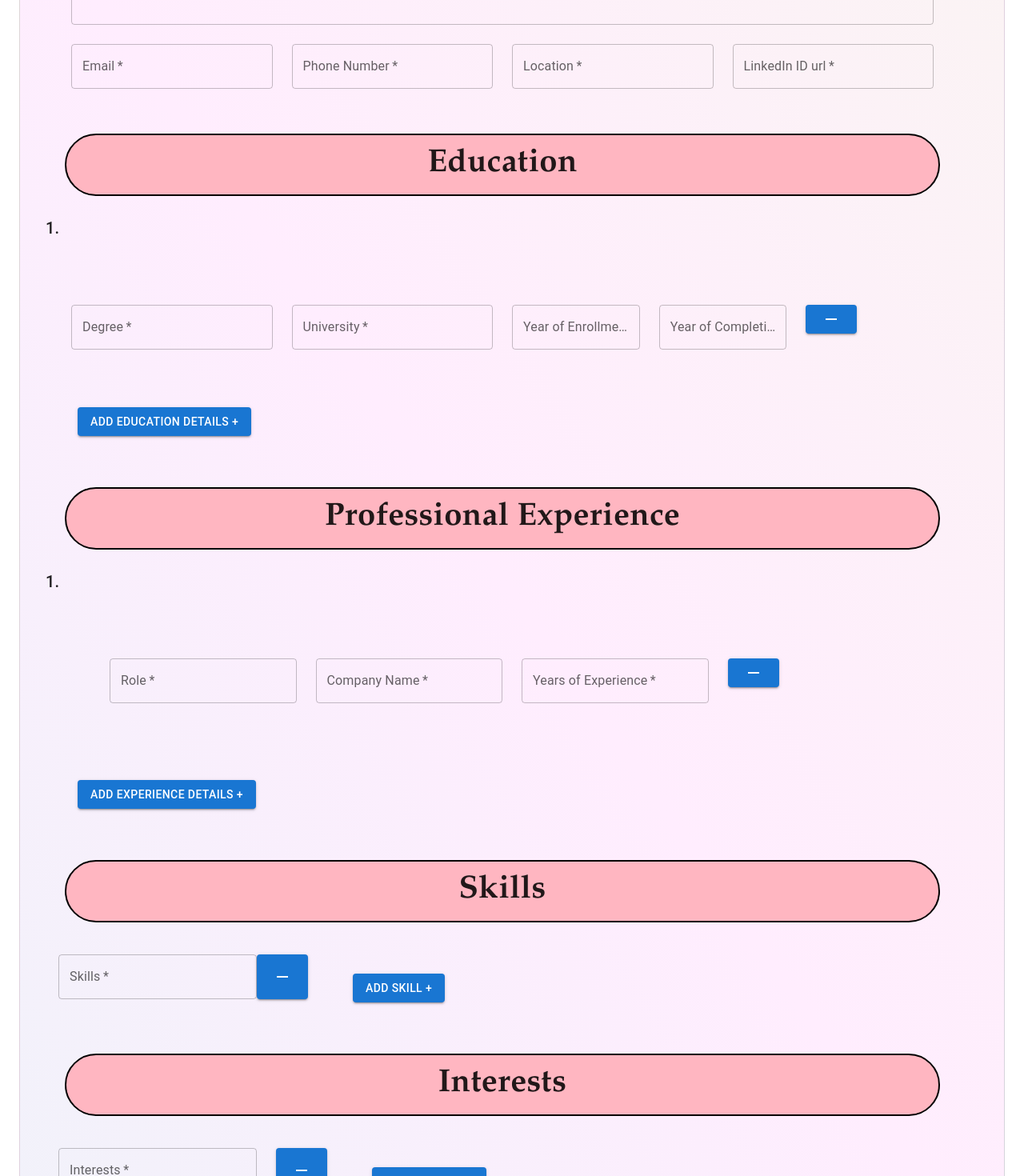
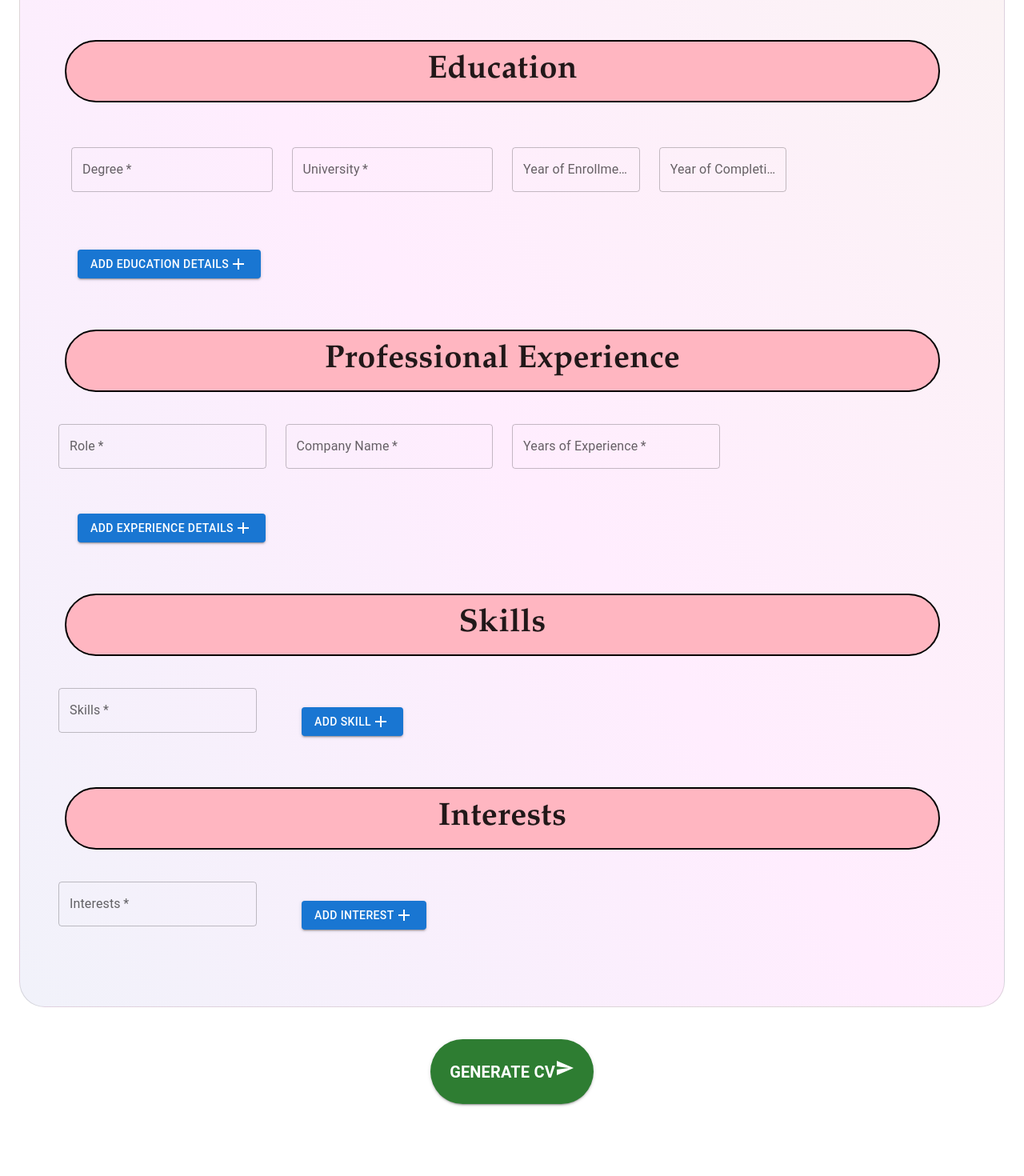
Before and after one commit to Muaz-Ashraf/Resume-Builder, a React (Vite) app: page / in a window 1280 px wide. Shown: the part 660-2130 px from the top of the page at 80% size. After the commit the page ends 2072 px from the top, so only its background shows below. Built offline with nearby package versions, Linux system fonts and the light colour scheme.

Commit message:
start adding validation

```diff
--- a/src/Components/InputForm.jsx
+++ b/src/Components/InputForm.jsx
@@ -13,8 +13,20 @@ import CustomCard from "./UI/CustomCard";
 import SectionDivider from "./UI/SectionDivider";
 import { Stack } from "@mui/system";
 import RemoveIcon from "@mui/icons-material/Remove";
+import SendIcon from "@mui/icons-material/Send";
+import AddIcon from "@mui/icons-material/Add";
 
 const InputForm = () => {
+  const [formData, setFormData] = useState([{}]);
+  const [errorStatement, setErrorStatement] = useState({
+    nameError: "",
+    emailError: "",
+    phoneError: "",
+    linkedInError: "",
+    titleError: "",
+    descriptionError: "",
+    locationError: "",
+  });
   const [personalInfo, setPersonalInfo] = useState([
     {
       name: "",
@@ -96,6 +108,7 @@ const InputForm = () => {
     skills.splice(index, 1);
     setSkills([...skills]);
   };
+
   const removeInterestHandler = (index) => {
     interests.splice(index, 1);
     setInterests([...interests]);
@@ -135,13 +148,11 @@ const InputForm = () => {
     setExperience(updatedExperience);
     setFormData({ ...formData, experience: updatedExperience });
   };
-  const [formData, setFormData] = useState([{}]);
 
   function submitHandler(e) {
     e.preventDefault();
-
+    navigate("./resume", { state: formData });
     console.log(formData);
-    navigate("./resume", { state: formData });
   }
   return (
     <>
@@ -174,14 +185,17 @@ const InputForm = () => {
 
             {personalInfo.map((values, index) => {
               return (
-                <Grid container key={index} spacing={3} mt={3} p={4}>
+                <Grid container key={index} spacing={3} p={4}>
                   <Grid item xs={12} sm={4}>
                     <TextField
+                      key={index + "name"}
                       name="name"
                       value={values.name}
                       variant="outlined"
                       label="Name"
                       type="text"
+                      error={!!errorStatement.nameError}
+                      helperText={errorStatement.nameError}
                       fullWidth
                       required
                       onChange={(e) =>
@@ -191,6 +205,7 @@ const InputForm = () => {
                   </Grid>
                   <Grid item xs={12} sm={4}>
                     <TextField
+                      key={index + "title"}
                       name="title"
                       id="title"
                       value={values.title}
@@ -207,6 +222,7 @@ const InputForm = () => {
                   <Grid item xs={12} sm={4}>
                     <InputLabel htmlFor="image">Upload your Picture</InputLabel>
                     <Input
+                      key={index + "img"}
                       name="Image"
                       accept="image/*"
                       type="file"
@@ -227,7 +243,7 @@ const InputForm = () => {
                   </Grid>
                   <Grid item xs={12} sm={12}>
                     <TextField
-                      rows={4}
+                      key={index + "de"}
                       name="description"
                       value={values.description}
                       variant="outlined"
@@ -248,6 +264,7 @@ const InputForm = () => {
 
                   <Grid item xs={12} sm={3}>
                     <TextField
+                      key={index + "email"}
                       name="email"
                       value={values.email}
                       type="email"
@@ -263,6 +280,7 @@ const InputForm = () => {
 
                   <Grid item xs={12} sm={3}>
                     <TextField
+                      key={index + "p"}
                       name="phone"
                       variant="outlined"
                       value={values.phone}
@@ -321,11 +339,10 @@ const InputForm = () => {
             {educationDetails.map((values, index) => {
               return (
                 <>
-                  <Typography variant="h6">{`${index + 1}.`}</Typography>
-
-                  <Grid container key={index} spacing={3} mt={3} p={4}>
+                  <Grid container key={index} spacing={3} p={4}>
                     <Grid item xs={12} sm={3}>
                       <TextField
+                        key={index + "degree"}
                         name="degree"
                         variant="outlined"
                         value={values.degree}
@@ -344,6 +361,7 @@ const InputForm = () => {
                     </Grid>
                     <Grid item xs={12} sm={3}>
                       <TextField
+                        key={index + "university"}
                         name="university"
                         variant="outlined"
                         value={values.university}
@@ -362,6 +380,7 @@ const InputForm = () => {
                     </Grid>
                     <Grid item xs={12} sm={2}>
                       <TextField
+                        key={index + "Ye"}
                         name="Year of Enrollment"
                         variant="outlined"
                         value={values.yearEnrolled}
@@ -380,6 +399,7 @@ const InputForm = () => {
                     </Grid>
                     <Grid item xs={12} sm={2}>
                       <TextField
+                        key={index + "yc"}
                         name="Year of Completion"
                         variant="outlined"
                         value={values.yearCompleted}
@@ -396,14 +416,16 @@ const InputForm = () => {
                         }
                       ></TextField>
                     </Grid>
+                    {educationDetails.length > 1 && (
                       <Grid item xs={12} sm={2}>
                         <Button
                           variant="contained"
-                        onClick={removeEducationHandler}
+                          onClick={() => removeEducationHandler(index)}
                         >
                           <RemoveIcon />
                         </Button>
                       </Grid>
+                    )}
                   </Grid>
                 </>
               );
@@ -415,7 +437,8 @@ const InputForm = () => {
               m={5}
             >
               <Button variant="contained" onClick={addEducationHandler}>
-                Add Education Details +
+                Add Education Details
+                <AddIcon />
               </Button>
             </Box>
 
@@ -423,10 +446,10 @@ const InputForm = () => {
             {experience.map((values, index) => {
               return (
                 <>
-                  <Typography variant="h6">{`${index + 1}.`}</Typography>
-                  <Grid container key={index} m={3} spacing={3} p={4}>
+                  <Grid container key={index} spacing={3} p={2}>
                     <Grid item xs={12} sm={3}>
                       <TextField
+                        key={index + "role"}
                         name="Role"
                         value={values.role}
                         variant="outlined"
@@ -441,6 +464,7 @@ const InputForm = () => {
                     </Grid>
                     <Grid item xs={12} sm={3}>
                       <TextField
+                        key={index + "company"}
                         name="company"
                         value={values.company}
                         variant="outlined"
@@ -459,6 +483,7 @@ const InputForm = () => {
                     </Grid>
                     <Grid item xs={12} sm={3}>
                       <TextField
+                        key={index + "years"}
                         name="Years"
                         value={values.yearsCompany}
                         variant="outlined"
@@ -475,6 +500,7 @@ const InputForm = () => {
                         }
                       ></TextField>
                     </Grid>
+                    {experience.length > 1 && (
                       <Grid item xs={12} sm={3}>
                         <Button
                           variant="contained"
@@ -483,6 +509,7 @@ const InputForm = () => {
                           <RemoveIcon />
                         </Button>
                       </Grid>
+                    )}
                   </Grid>
                 </>
               );
@@ -494,7 +521,8 @@ const InputForm = () => {
               m={5}
             >
               <Button variant="contained" onClick={addExperienceHandler}>
-                Add Experience Details +
+                Add Experience Details
+                <AddIcon />
               </Button>
             </Box>
 
@@ -509,7 +537,7 @@ const InputForm = () => {
                         mt={2}
                         key={index}
                         name="skills"
-                        value={items.skills}
+                        value={items}
                         variant="outlined"
                         label="Skills"
                         type="text"
@@ -519,9 +547,16 @@ const InputForm = () => {
                           handleSkillChange(index, e.target.value)
                         }
                       ></TextField>
-                      <Button variant="contained" onClick={removeSkillHandler}>
+                      {skills.length > 1 && (
+                        <Button
+                          variant="contained"
+                          onClick={() => {
+                            removeSkillHandler(index);
+                          }}
+                        >
                           <RemoveIcon />
                         </Button>
+                      )}
                     </Stack>
                   </Stack>
                 </>
@@ -535,7 +570,8 @@ const InputForm = () => {
               m={5}
             >
               <Button variant="contained" onClick={addSkillHandler}>
-                Add Skill +
+                Add Skill
+                <AddIcon />
               </Button>
             </Box>
             <SectionDivider>Interests</SectionDivider>
@@ -544,12 +580,12 @@ const InputForm = () => {
               return (
                 <>
                   <Stack spacing={3} m={2} ml={2}>
-                    <Stack direction={"row"} spacing={3}>
+                    <Stack direction={"row"}>
                       <TextField
                         mt={2}
                         key={index}
                         name="interests"
-                        value={items.interests}
+                        value={items}
                         variant="outlined"
                         label="Interests"
                         type="text"
@@ -559,13 +595,16 @@ const InputForm = () => {
                           handleInterestChange(index, e.target.value)
                         }
                       ></TextField>
-
+                      {interests.length > 1 && (
                         <Button
                           variant="contained"
-                        onClick={removeInterestHandler}
+                          onClick={() => {
+                            removeInterestHandler(index);
+                          }}
                         >
                           <RemoveIcon />
                         </Button>
+                      )}
                     </Stack>
                   </Stack>
                 </>
@@ -579,7 +618,8 @@ const InputForm = () => {
               m={5}
             >
               <Button variant="contained" onClick={addInterestHandler}>
-                Add Interest +
+                Add Interest
+                <AddIcon />
               </Button>
             </Box>
           </Grid>
@@ -599,7 +639,8 @@ const InputForm = () => {
             onClick={submitHandler}
           >
             <Typography variant="h6" fontWeight="bold">
-              Generate your CV
+              Generate CV
+              <SendIcon />
             </Typography>
           </Button>
         </Box>
--- a/src/Components/Resume.jsx
+++ b/src/Components/Resume.jsx
@@ -145,13 +145,14 @@ const Resume = () => {
             <Typography variant="h4" fontWeight="bold" mb={3} mt={3}>
               SKILLS
             </Typography>
-            <Stack mt={3} direction={"row"}>
+            <Stack mt={3} direction={{ xs: "column", sm: "row" }} xs={4} sm={3}>
               {formData.skills.map((items, index) => {
                 return (
                   <Typography
                     key={index + 1}
                     variant="h6"
                     textAlign="center"
+                    whiteSpace={"nowrap"}
                     sx={{
                       border: "1px solid black",
                       borderRadius: "0.5em",
@@ -169,13 +170,14 @@ const Resume = () => {
             <Typography variant="h4" fontWeight="bold" mt={3}>
               INTERESTS
             </Typography>
-            <Stack mt={10} direction={"row"} m="0.4em">
+            <Stack mt={10} direction={{ xs: "column", sm: "row" }} m="0.4em">
               {formData.interests.map((items, index) => {
                 return (
                   <Typography
                     key={index + 2}
                     variant="h6"
                     textAlign="center"
+                    whiteSpace={"nowrap"}
                     sx={{
                       border: "1px solid black",
                       borderRadius: "0.5em",
```
Lines whose indentation alone changed are shown as unchanged.
